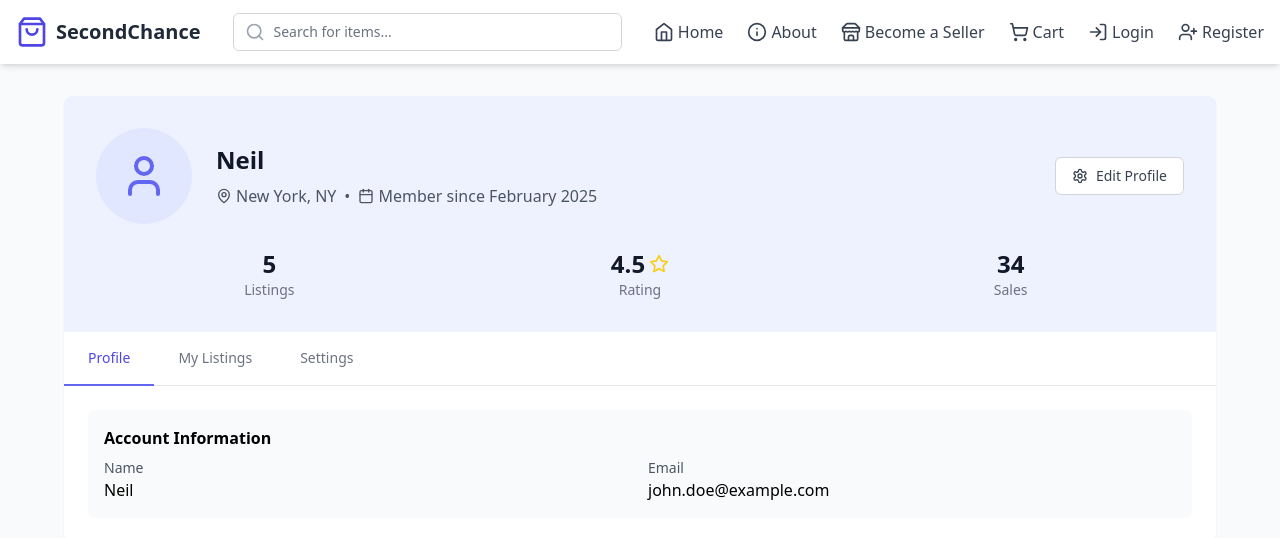
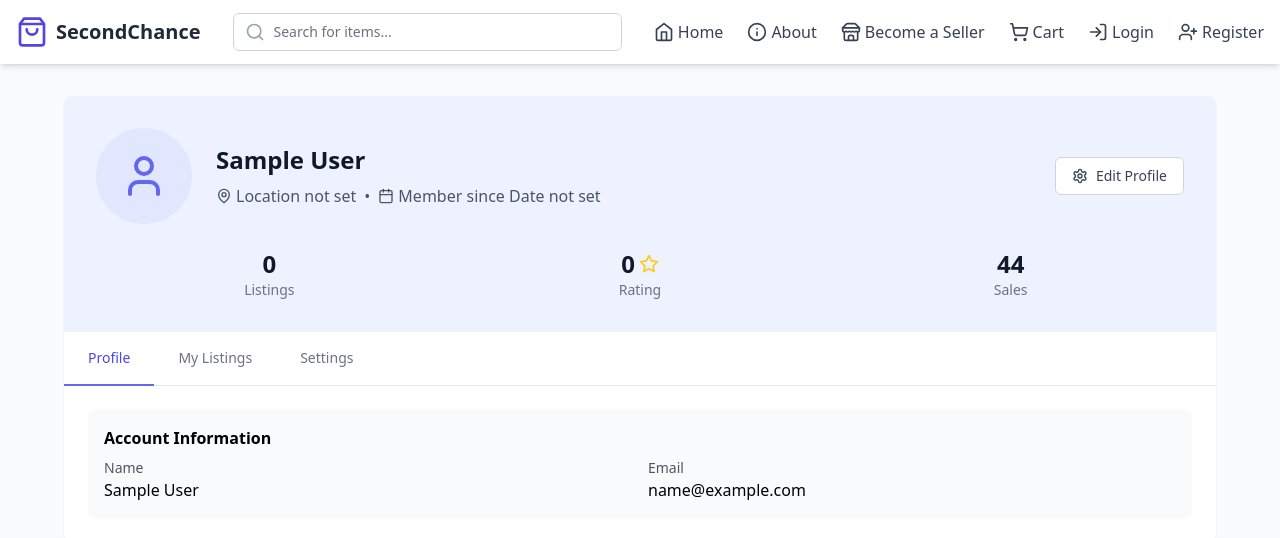
Before and after one commit to NeilSenEasow/secondChance_rit_hackathon, a React (Vite) app: page /profile in a window 1280 px wide. Shown: the top 538 px of the page. Built offline with nearby package versions, Linux system fonts and the light colour scheme; sample sign-in values are in the browser's storage.

Commit message:
Profile modify

```diff
--- a/src/App.jsx
+++ b/src/App.jsx
@@ -1,4 +1,4 @@
-import { useEffect } from 'react';
+import { useEffect, useState } from 'react';
 import { BrowserRouter as Router, Routes, Route } from 'react-router-dom';
 import { CartProvider } from './context/CartContext';
 import Navbar from './components/Navbar';
@@ -14,6 +14,7 @@ import Cart from './pages/Cart';
 import axios from 'axios';
 
 function App() {
+  const [user, setUser] = useState(JSON.parse(localStorage.getItem('user')));
 
   const fetchAPI = async() => {
     try {
--- a/src/pages/Login.jsx
+++ b/src/pages/Login.jsx
@@ -1,6 +1,7 @@
 import React, { useState, useContext } from 'react';
 import { Link, useNavigate, useLocation } from 'react-router-dom';
 import { AuthContext } from '../context/AuthContext';
+import axios from 'axios';
 
 const Login = () => {
   const [email, setEmail] = useState('');
@@ -28,27 +29,14 @@ const Login = () => {
 
     try {
       console.log('Attempting login...');
-      const response = await fetch("http://localhost:5000/login", {
-        method: "POST",
-        headers: {
-          "Content-Type": "application/json"
-        },
-        body: JSON.stringify({ email, password })
-      });
-
-      const data = await response.json();
-      console.log('Login response:', data);
-
-      if (response.ok) {
-        console.log('Login successful, calling login function with:', data.token, data.user);
-        // Store the token and user data
-        login(data.token, data.user);
-        navigate('/profile');
-      } else {
-        setError(data.message);
-      }
-    } catch (err) {
-      console.error('Login error:', err);
+      const response = await axios.post('http://localhost:5000/login', { email, password });
+      console.log('Login response:', response.data);
+      // Store user data and token in local storage
+      localStorage.setItem('user', JSON.stringify(response.data.user));
+      localStorage.setItem('token', response.data.token);
+      navigate('/profile'); // Redirect to profile after login
+    } catch (error) {
+      console.error('Error logging in:', error);
       setError('An error occurred during login');
     } finally {
       setLoading(false);
--- a/src/pages/Profile.jsx
+++ b/src/pages/Profile.jsx
@@ -1,4 +1,4 @@
-import React, { useState } from 'react';
+import React, { useState, useEffect } from 'react';
 import { useNavigate } from 'react-router-dom';
 import { User, MapPin, Calendar, Package, Star, Settings, PlusCircle } from 'lucide-react';
 import ProductCard from '../components/ProductCard';
@@ -6,15 +6,17 @@ import ProductCard from '../components/ProductCard';
 const Profile = () => {
   const navigate = useNavigate();
   const [activeTab, setActiveTab] = useState('profile');
-  const [userProfile] = useState({
-    name: "Neil",
-    location: "New York, NY",
-    joinedDate: "February 2025",
-    listings: 5,
-    rating: 4.5,
-    email: "john.doe@example.com"
-  });
+  const [userProfile, setUserProfile] = useState(null);
   const [userListings, setUserListings] = useState([]);
+
+  useEffect(() => {
+    const user = JSON.parse(localStorage.getItem('user'));
+    if (user) {
+      setUserProfile(user);
+    } else {
+      navigate('/login');
+    }
+  }, [navigate]);
 
   return (
     <div className="max-w-6xl mx-auto">
@@ -26,16 +28,16 @@ const Profile = () => {
               <User className="h-12 w-12 text-indigo-500" />
             </div>
             <div className="mt-4 sm:mt-0 sm:ml-6 text-center sm:text-left">
-              <h1 className="text-2xl font-bold text-gray-900">{userProfile.name}</h1>
+              <h1 className="text-2xl font-bold text-gray-900">{userProfile?.name}</h1>
               <div className="flex flex-col sm:flex-row sm:items-center mt-2 text-gray-600">
                 <div className="flex items-center justify-center sm:justify-start">
                   <MapPin className="h-4 w-4 mr-1" />
-                  <span>{userProfile.location || "Location not set"}</span>
+                  <span>{userProfile?.location || "Location not set"}</span>
                 </div>
                 <span className="hidden sm:block mx-2">•</span>
                 <div className="flex items-center justify-center sm:justify-start mt-1 sm:mt-0">
                   <Calendar className="h-4 w-4 mr-1" />
-                  <span>Member since {userProfile.joinedDate || "Date not set"}</span>
+                  <span>Member since {userProfile?.joinedDate || "Date not set"}</span>
                 </div>
               </div>
             </div>
@@ -49,12 +51,12 @@ const Profile = () => {
 
           <div className="mt-6 grid grid-cols-3 gap-6 text-center">
             <div>
-              <div className="text-2xl font-bold text-gray-900">{userProfile.listings || 0}</div>
+              <div className="text-2xl font-bold text-gray-900">{userProfile?.listings || 0}</div>
               <div className="text-sm text-gray-500">Listings</div>
             </div>
             <div>
               <div className="flex items-center justify-center">
-                <span className="text-2xl font-bold text-gray-900">{userProfile.rating || 0}</span>
+                <span className="text-2xl font-bold text-gray-900">{userProfile?.rating || 0}</span>
                 <Star className="h-5 w-5 ml-1 text-yellow-400" />
               </div>
               <div className="text-sm text-gray-500">Rating</div>
@@ -113,11 +115,11 @@ const Profile = () => {
                 <div className="grid grid-cols-2 gap-4">
                   <div>
                     <p className="text-sm text-gray-600">Name</p>
-                    <p className="font-medium">{userProfile.name}</p>
+                    <p className="font-medium">{userProfile?.name}</p>
                   </div>
                   <div>
                     <p className="text-sm text-gray-600">Email</p>
-                    <p className="font-medium">{userProfile.email}</p>
+                    <p className="font-medium">{userProfile?.email}</p>
                   </div>
                 </div>
               </div>
```
